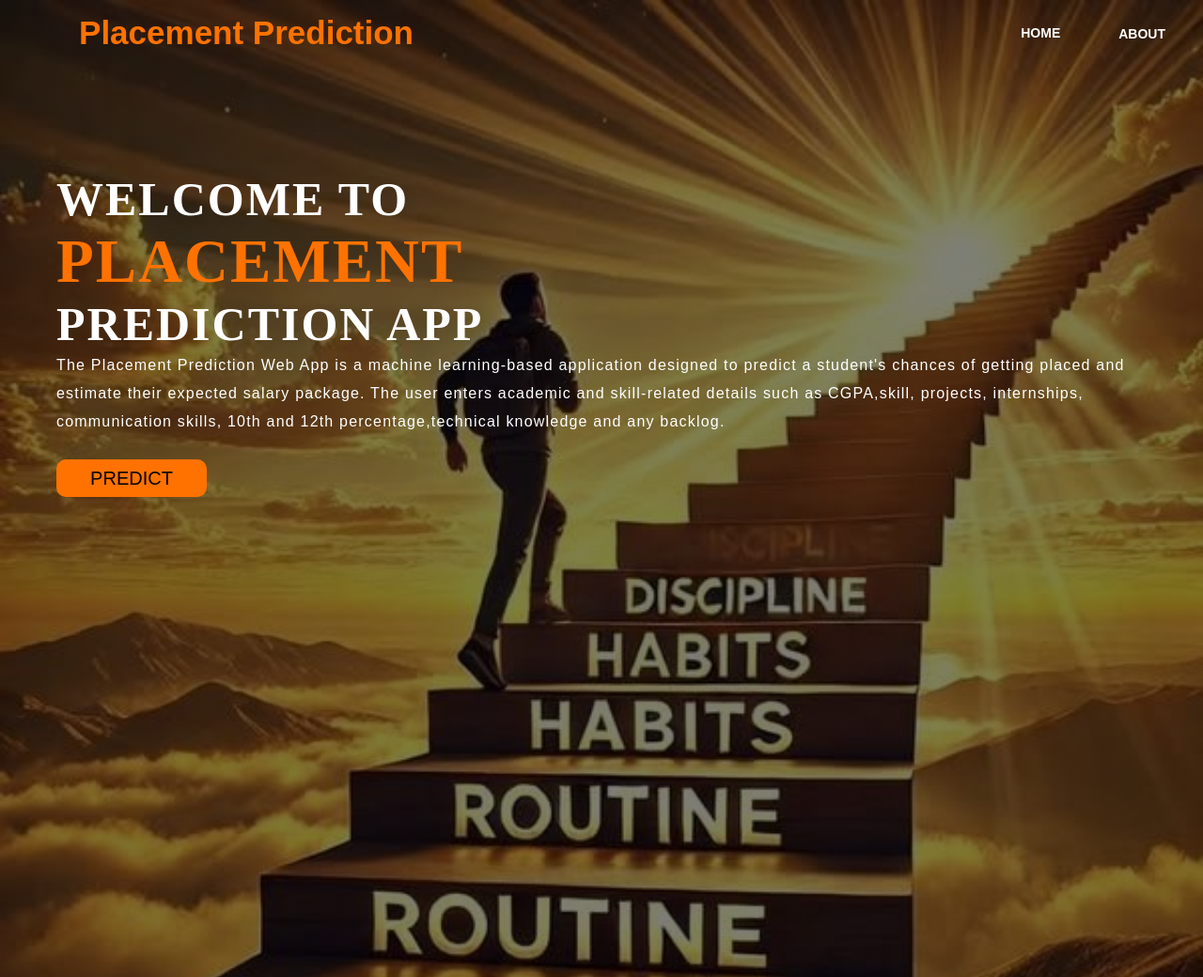
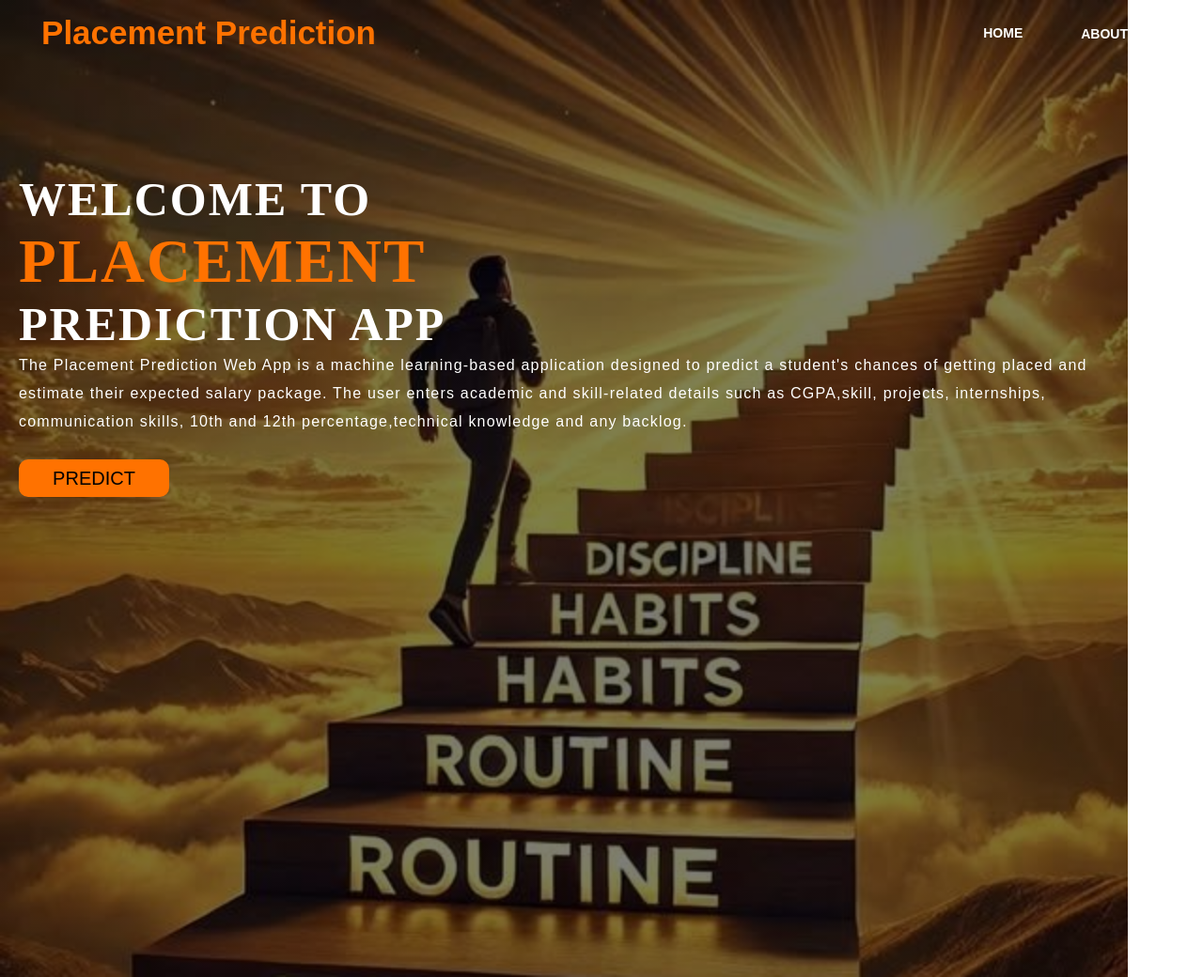
Before and after one commit to Preetj886655/Placement_prediction_App, a Flask app: page / in a window 1280 px wide. Shown: the whole page at 94% size. Run offline with Flask 2, Linux system fonts and the light colour scheme; parts of the project's set-up code (start-up, migrations or seed data) failed here and were passed over.

Commit message:
Update style1.css

```diff
--- a/static/css/style1.css
+++ b/static/css/style1.css
@@ -6,7 +6,7 @@
 
 
 .main {
-    width: 100%;
+    width: 1200px;
     background: linear-gradient(to top, rgba(0, 0, 0, 0.5) 50%, rgba(0, 0, 0, 0.5) 50%), url('../images/img1 (2).jpg');
     background-size: cover; /* Cover the entire container */
     /* background-position: center;  */
```
